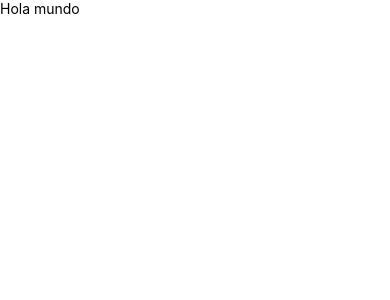
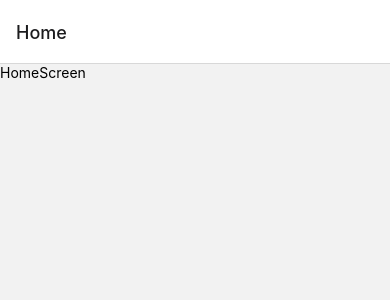
Before and after one commit to armandotechno/cuiApp, a React Native app: screen / in a window 390 px wide. Shown: the top 300 px of the page. Built offline with nearby package versions, Linux system fonts and the light colour scheme.

Commit message:
navigation Stack agregado

```diff
--- a/App.tsx
+++ b/App.tsx
@@ -1,12 +1,12 @@
+import 'react-native-gesture-handler';
+
 import { NavigationContainer } from '@react-navigation/native';
-import { Text, View } from 'react-native';
+import { Navigator } from './src/navigation/Navegation';
 
 const App = () => {
   return (
     <NavigationContainer>
-        <View>
-          <Text>Hola mundo</Text>
-        </View>
+        <Navigator />
     </NavigationContainer>
   )
 }
--- a/package.json
+++ b/package.json
@@ -11,8 +11,10 @@
   },
   "dependencies": {
     "@react-navigation/native": "^6.1.6",
+    "@react-navigation/stack": "^6.3.16",
     "react": "18.2.0",
     "react-native": "0.71.8",
+    "react-native-gesture-handler": "^2.10.1",
     "react-native-safe-area-context": "^4.5.3",
     "react-native-screens": "^3.20.0"
   },
--- /dev/null
+++ b/src/navigation/Navegation.tsx
@@ -0,0 +1,12 @@
+import { createStackNavigator } from '@react-navigation/stack';
+import { HomeScreen } from '../screens/HomeScreen';
+
+const Stack = createStackNavigator();
+
+export const Navigator = () => {
+  return (
+    <Stack.Navigator>
+      <Stack.Screen name="Home" component={ HomeScreen } />
+    </Stack.Navigator>
+  );
+}
--- /dev/null
+++ b/src/screens/HomeScreen.tsx
@@ -0,0 +1,9 @@
+import { Text, View } from 'react-native';
+
+export const HomeScreen = () => {
+  return (
+    <View>
+        <Text>HomeScreen</Text>
+    </View>
+  )
+}
```
Also changed, not shown: 1 other file (tests, documents, lock files or other folders).
